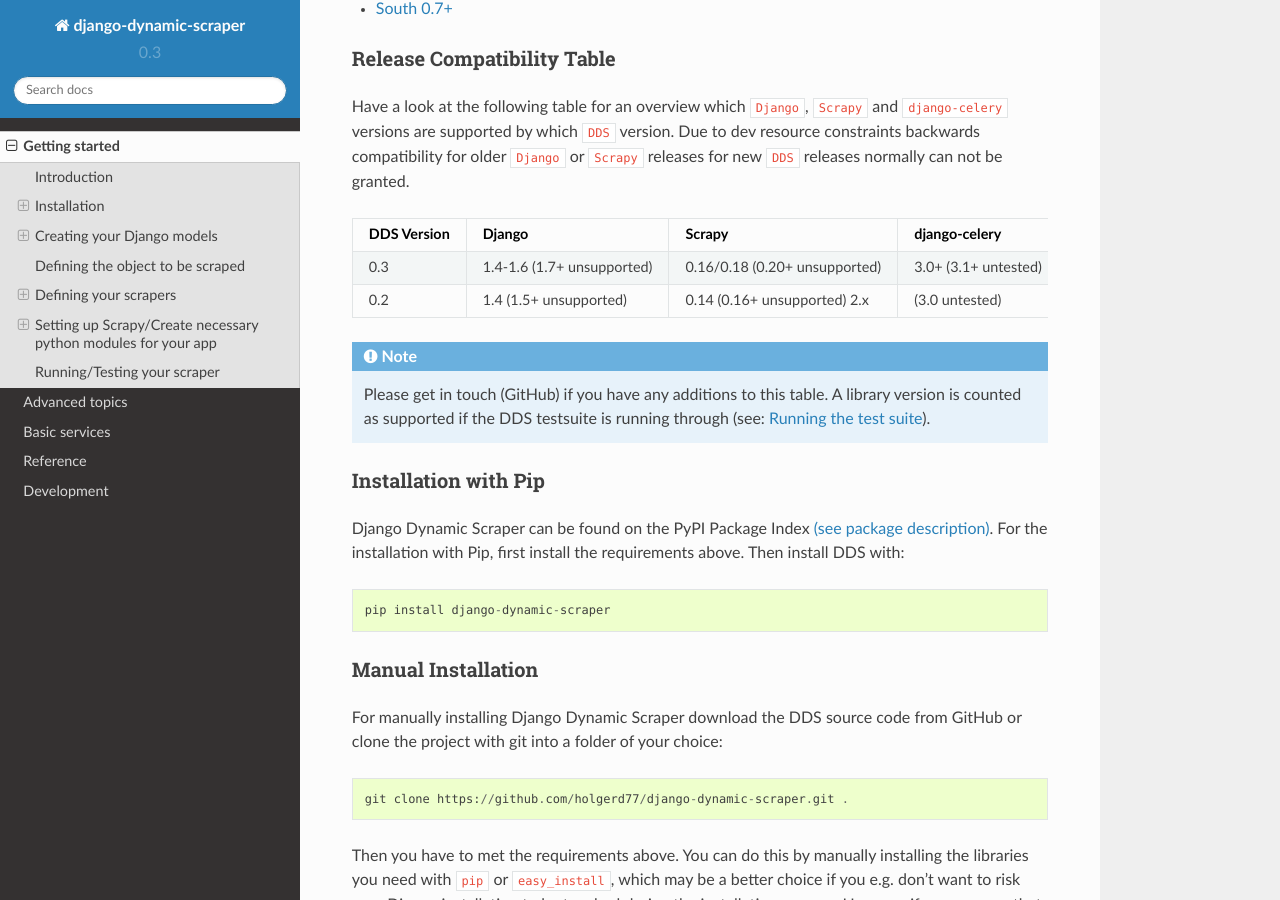
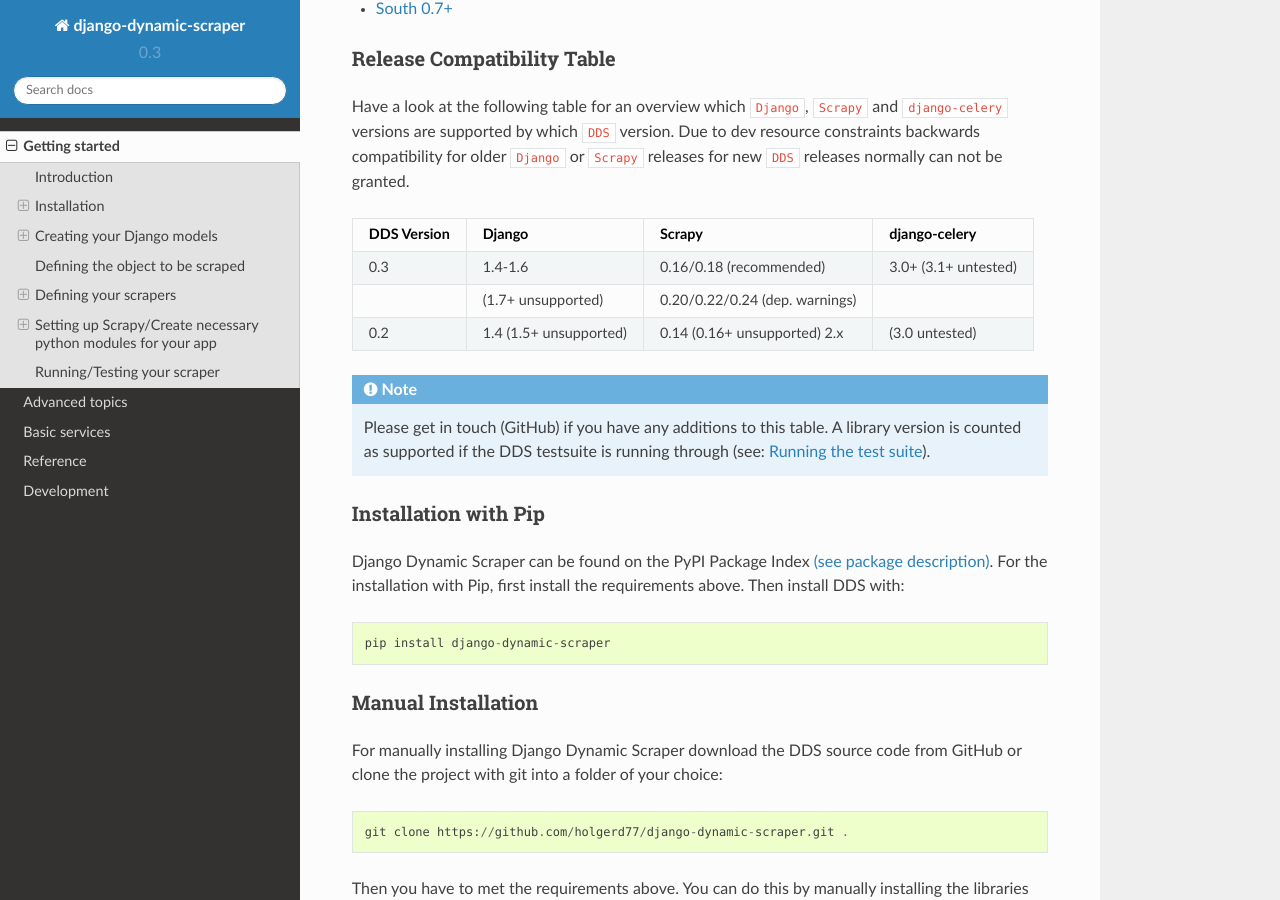
Before and after one commit to holgerd77/django-dynamic-scraper, a Sphinx documentation site: the page built from docs/getting_started.rst, in a window 1280 px wide and 900 px high, scrolled down 1509 px. Built offline with Sphinx 7.4.7 and the Read the Docs theme 2.0.0, drawn with Linux system fonts in a browser that asks for light colours.

Commit message:
Updated release compatibility table

```diff
--- a/docs/getting_started.rst
+++ b/docs/getting_started.rst
@@ -73,12 +73,15 @@
 by which ``DDS`` version. Due to dev resource constraints backwards compatibility for older ``Django`` or ``Scrapy`` releases for new
 ``DDS`` releases normally can not be granted.
 
-=========== ========================== ============================= ====================
-DDS Version Django                     Scrapy                        django-celery
-=========== ========================== ============================= ====================
-0.3         1.4-1.6 (1.7+ unsupported) 0.16/0.18 (0.20+ unsupported) 3.0+ (3.1+ untested)
-0.2         1.4 (1.5+ unsupported)     0.14 (0.16+ unsupported) 2.x  (3.0 untested)
-=========== ========================== ============================= ====================
++-------------+-------------------------------+---------------------------------------+-------------------------+
+| DDS Version | Django                        | Scrapy                                | django-celery           |
++=============+===============================+=======================================+=========================+
+| 0.3         | 1.4-1.6                       | 0.16/0.18 (recommended)               | 3.0+ (3.1+ untested)    |
++-------------+-------------------------------+---------------------------------------+-------------------------+
+|             | (1.7+ unsupported)            | 0.20/0.22/0.24 (dep. warnings)        |                         |
++-------------+-------------------------------+---------------------------------------+-------------------------+
+| 0.2         | 1.4 (1.5+ unsupported)        | 0.14 (0.16+ unsupported) 2.x          | (3.0 untested)          |
++-------------+-------------------------------+---------------------------------------+-------------------------+
 
 .. note::
    Please get in touch (GitHub) if you have any additions to this table. A library version is counted as supported if the
```
